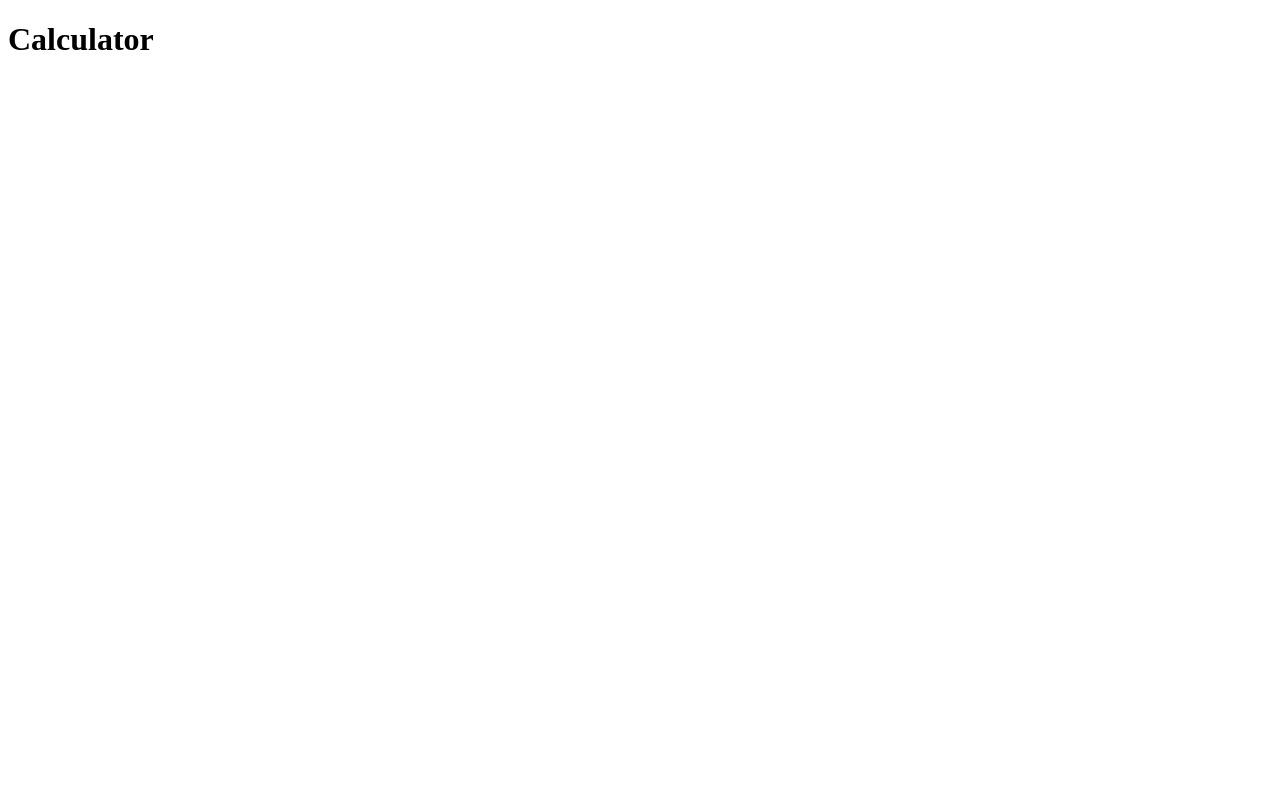
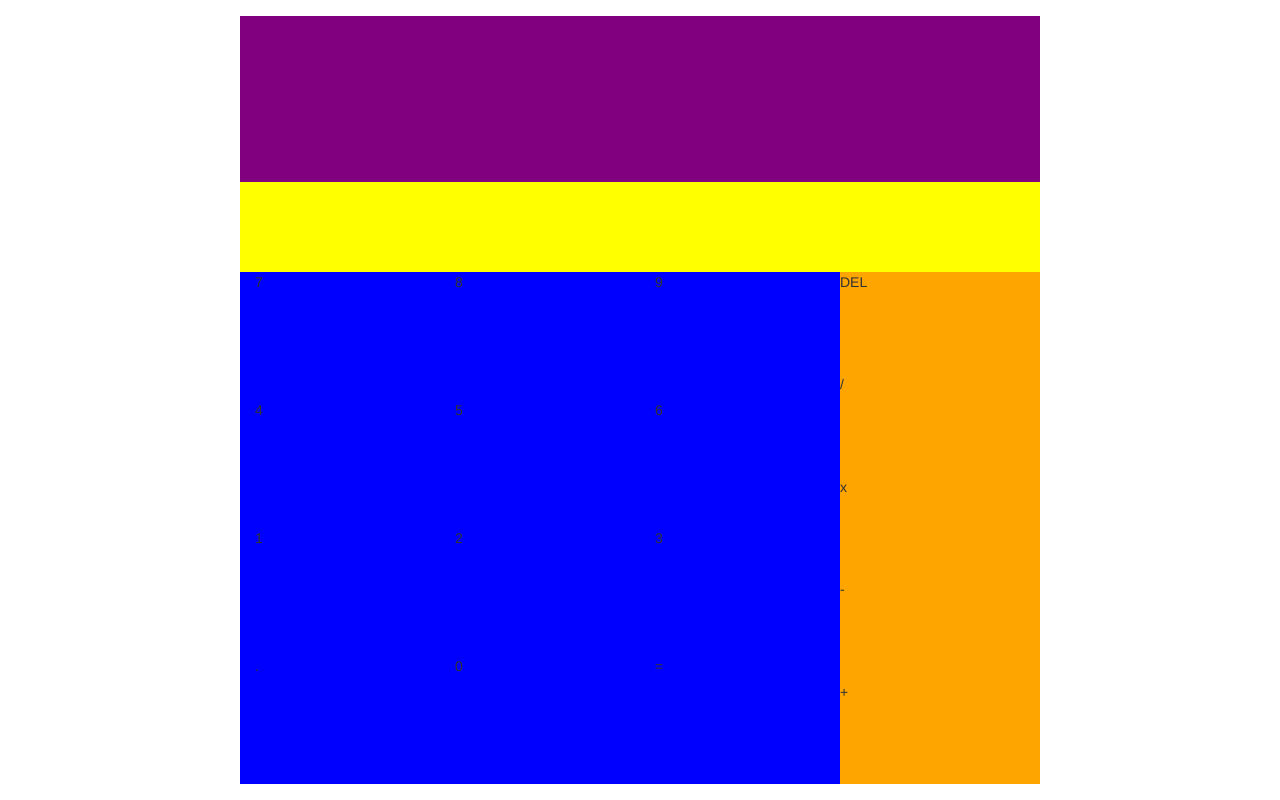
Before and after one commit to sumant041/calci, a plain HTML site: page index.html in a window 1280 px wide. Drawn offline with nearby package versions, Linux system fonts and the light colour scheme.

Commit message:
Adding Layout to the calculator page

```diff
--- /dev/null
+++ b/assets/stylesheets/src/styles.scss
@@ -0,0 +1,34 @@
+$key_height: 16vmin;
+body{
+  height: 100vh;
+}
+
+#calculator{
+  width: 100vmin;
+  position: relative;
+  top: 50%;
+  transform: translateY(-50%);
+  margin: 0 auto;
+#result {
+   background-color: purple;
+   height: 1.3*$key_height;
+  }
+  #preview {
+    background-color: yellow;
+    height: 0.7*$key_height;
+  }
+
+  #keys {
+    .key{
+      background-color: blue;
+      height: $key_height;
+    }
+  }
+  #operators {
+    .operator{
+      background-color: orange;
+      height: 0.8*$key_height;
+      margin: 0 -15px;
+    }
+  }
+}
--- a/index.html
+++ b/index.html
@@ -5,8 +5,63 @@
   <meta name="viewport" content="width=device-width, initial-scale=1.0">
   <meta http-equiv="X-UA-Compatible" content="ie=edge">
   <title>Calculator</title>
+  <link rel="stylesheet" href="https://maxcdn.bootstrapcdn.com/bootstrap/3.3.7/css/bootstrap.min.css" integrity="sha384-BVYiiSIFeK1dGmJRAkycuHAHRg32OmUcww7on3RYdg4Va+PmSTsz/K68vbdEjh4u" crossorigin="anonymous">
+  <link rel="stylesheet" href="assets/stylesheets/styles.css">
 </head>
 <body>
-    <h1>Calculator</h1>
+    <div id="calculator">
+          <div id="result" ></div>
+          <div id="preview" ></div>
+        <div class="container-fluid">
+        <div class="row">
+          <div id="keys" class="col-xs-9">
+            <div class="row">
+              <div class="container-fluid">
+                <div class="row">
+                  <div class="col-xs-4 key">7</div>
+                  <div class="col-xs-4 key">8</div>
+                  <div class="col-xs-4 key">9</div>
+                </div>
+              </div>
+            </div>
+            <div class="row">
+              <div class="container-fluid">
+                <div class="row">
+                  <div class="col-xs-4 key">4</div>
+                  <div class="col-xs-4 key">5</div>
+                  <div class="col-xs-4 key">6</div>
+                </div>
+              </div>
+            </div>
+            <div class="row">
+              <div class="container-fluid">
+                <div class="row">
+                  <div class="col-xs-4 key">1</div>
+                  <div class="col-xs-4 key">2</div>
+                  <div class="col-xs-4 key">3</div key>
+                </div>
+              </div>
+            </div>
+            <div class="row">
+              <div class="container-fluid">
+                <div class="row">
+                  <div class="col-xs-4 key">.</div>
+                  <div class="col-xs-4 key">0</div>
+                  <div class="col-xs-4 key">=</div>
+                </div>
+              </div>
+            </div>
+          </div>
+          <div id="operators" class="col-xs-3">
+            <div class="operator">DEL</div>
+            <div class="operator">/</div>
+            <div class="operator">x</div>
+            <div class="operator">-</div>
+            <div class="operator">+</div>
+
+          </div>
+        </div>
+      </div>
+    </div>
 </body>
 </html>
```
Also changed, not shown: assets/stylesheets/styles.css (added), 1 other file.
